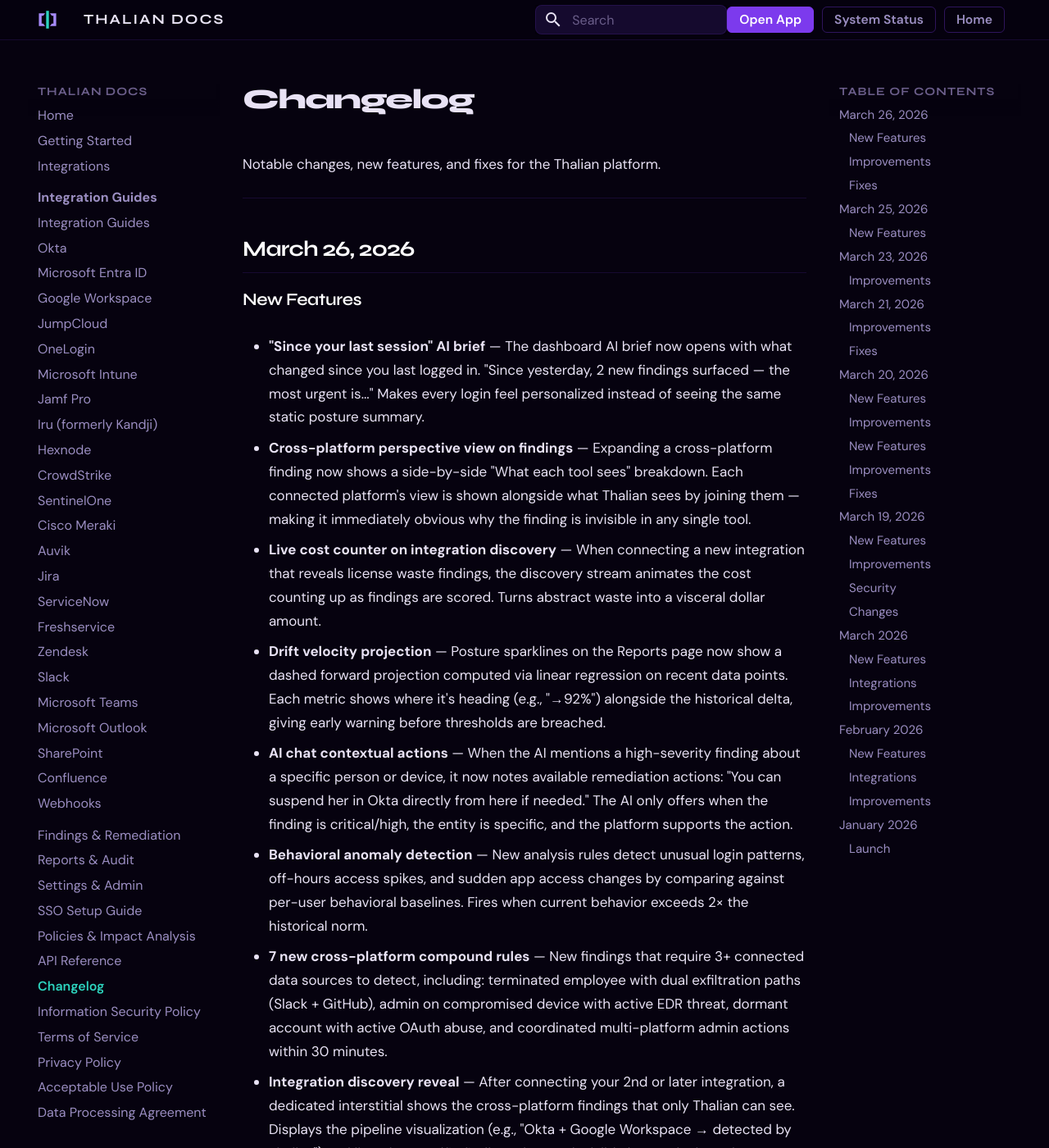
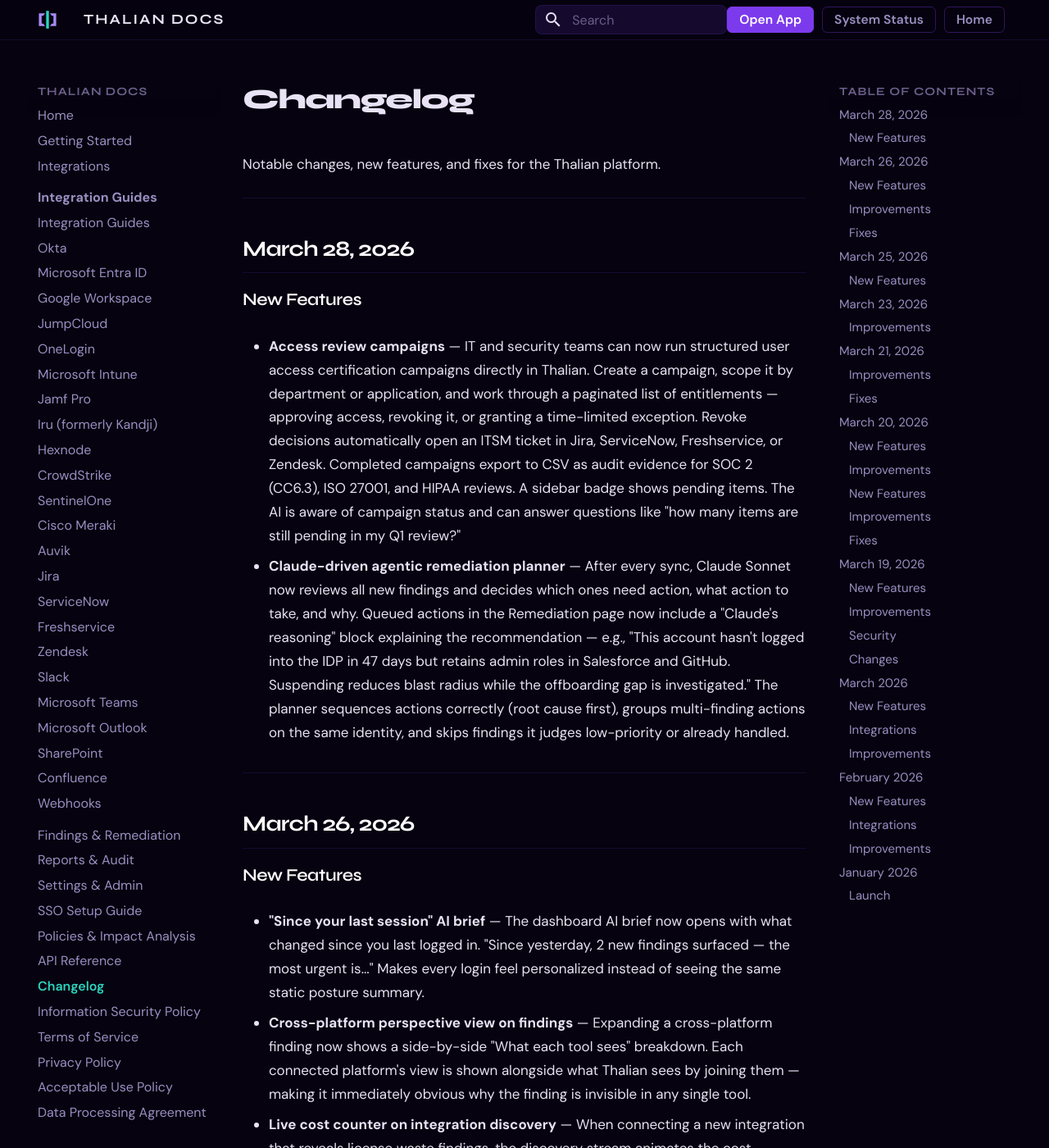
Before and after one commit to tori-mf13/thalian-docs, an MkDocs documentation site: the page built from docs/changelog.md, in a window 1280 px wide and 1400 px high. Shown: the whole window at 82% size. Built offline with MkDocs 1.6.1 and Material for MkDocs 9.7.7, drawn with Linux system fonts in a browser that asks for light colours.

Commit message:
changelog: access review campaigns + agentic plan reasoning (March 28)

```diff
--- a/docs/changelog.md
+++ b/docs/changelog.md
@@ -1,6 +1,16 @@
 # Changelog
 
 Notable changes, new features, and fixes for the Thalian platform.
+
+---
+
+## March 28, 2026
+
+### New Features
+
+- **Access review campaigns** — IT and security teams can now run structured user access certification campaigns directly in Thalian. Create a campaign, scope it by department or application, and work through a paginated list of entitlements — approving access, revoking it, or granting a time-limited exception. Revoke decisions automatically open an ITSM ticket in Jira, ServiceNow, Freshservice, or Zendesk. Completed campaigns export to CSV as audit evidence for SOC 2 (CC6.3), ISO 27001, and HIPAA reviews. A sidebar badge shows pending items. The AI is aware of campaign status and can answer questions like "how many items are still pending in my Q1 review?"
+
+- **Claude-driven agentic remediation planner** — After every sync, Claude Sonnet now reviews all new findings and decides which ones need action, what action to take, and why. Queued actions in the Remediation page now include a "Claude's reasoning" block explaining the recommendation — e.g., "This account hasn't logged into the IDP in 47 days but retains admin roles in Salesforce and GitHub. Suspending reduces blast radius while the offboarding gap is investigated." The planner sequences actions correctly (root cause first), groups multi-finding actions on the same identity, and skips findings it judges low-priority or already handled.
 
 ---
 
```
